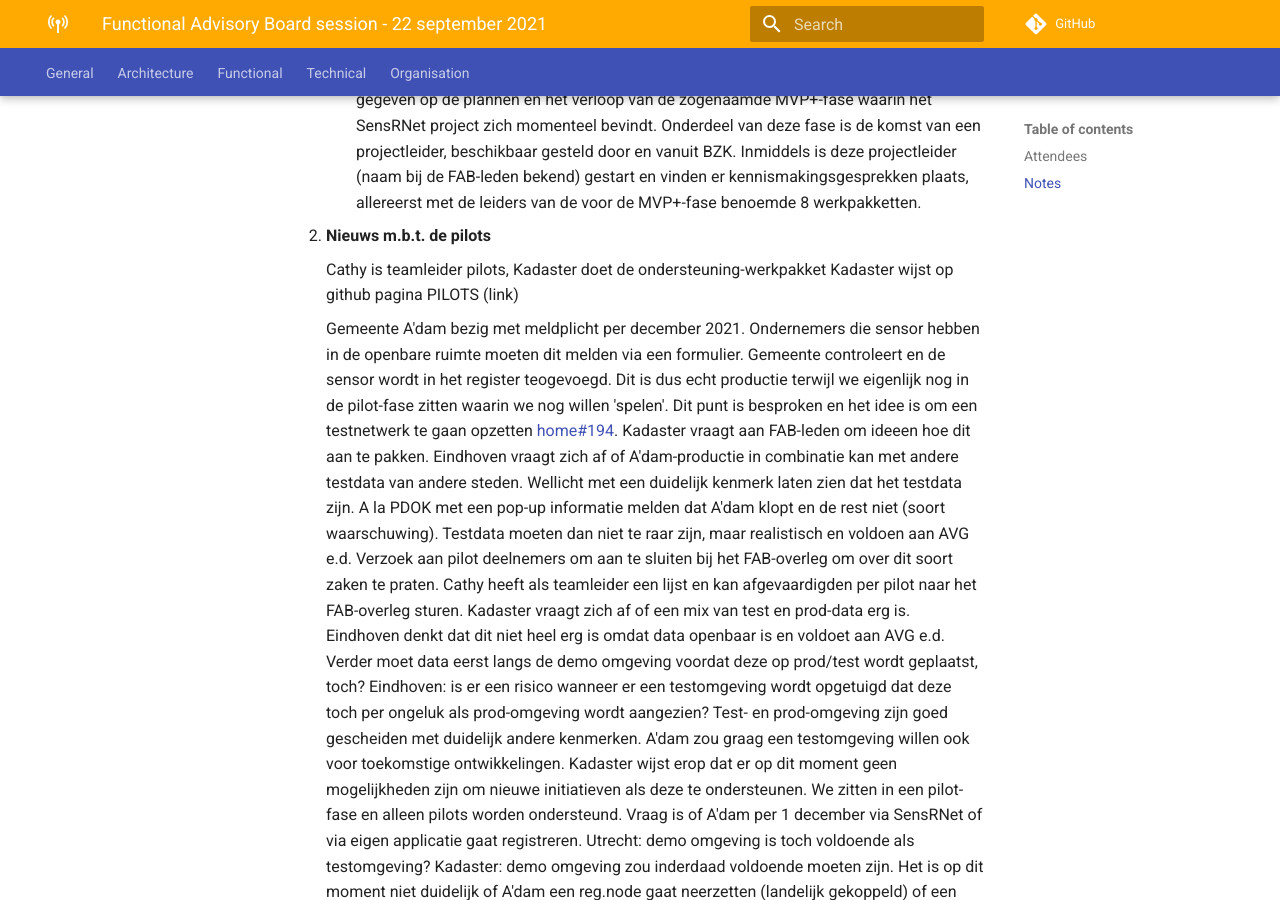
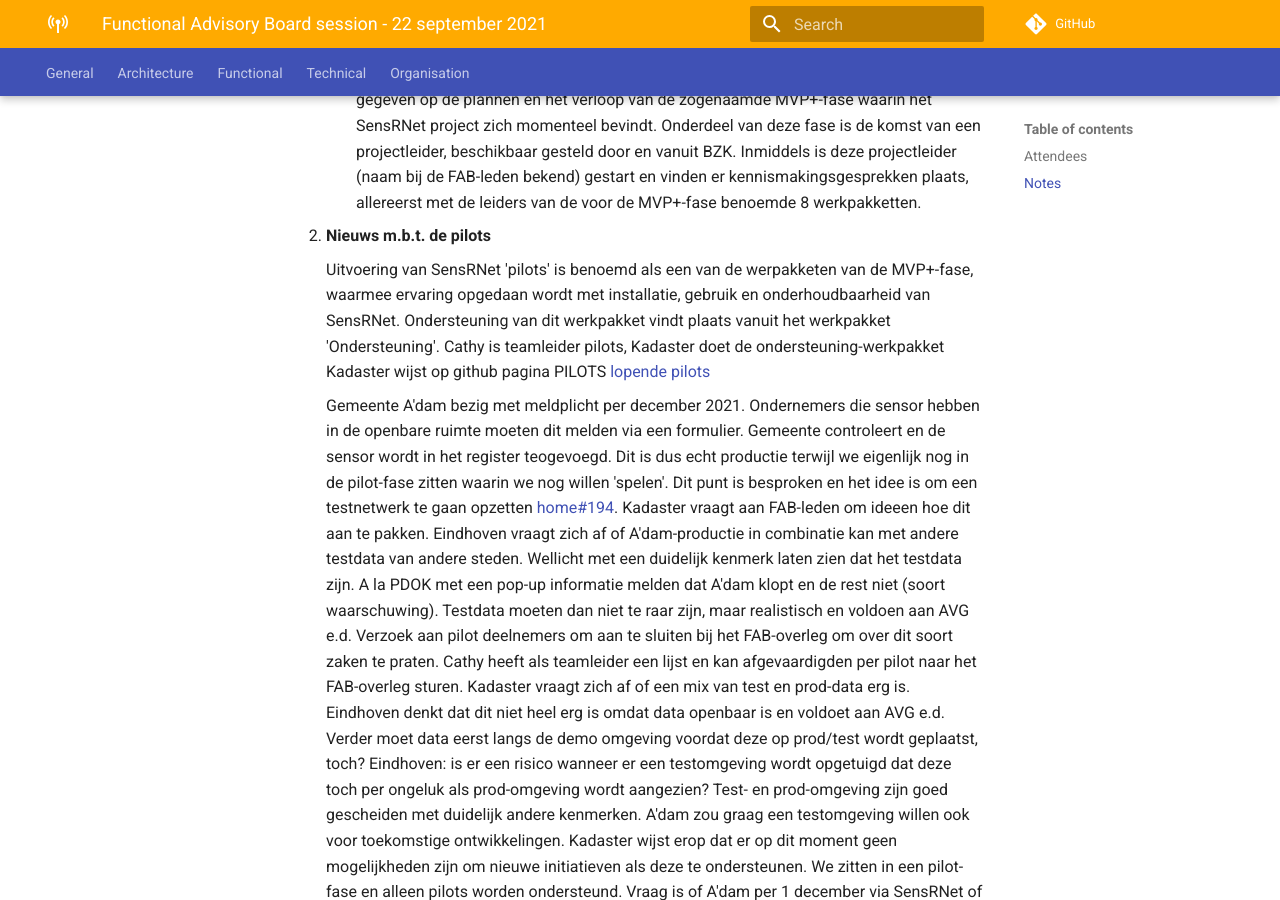
Before and after one commit to kadaster-labs/sensrnet-home, an MkDocs documentation site: the page built from docs/notes/2021-09-22-FAB-notes.md, in a window 1280 px wide and 900 px high, scrolled down 783 px. Built offline with MkDocs 1.6.1 and Material for MkDocs 9.7.7, drawn with Linux system fonts in a browser that asks for light colours; comment, search, counter and statistics services are not loaded.

Commit message:
Update 2021-09-22-FAB-notes.md

```diff
--- a/docs/notes/2021-09-22-FAB-notes.md
+++ b/docs/notes/2021-09-22-FAB-notes.md
@@ -26,9 +26,9 @@ Onderwerpen:
 
 2. **Nieuws m.b.t. de pilots**
 
-
+     Uitvoering van SensRNet 'pilots' is benoemd als een van de werpakketen van de MVP+-fase, waarmee ervaring opgedaan wordt met installatie, gebruik en onderhoudbaarheid van SensRNet. Ondersteuning van dit werkpakket vindt plaats vanuit het werkpakket 'Ondersteuning'.
      Cathy is teamleider pilots, Kadaster doet de ondersteuning-werkpakket
-     Kadaster wijst op github pagina PILOTS (link)
+     Kadaster wijst op github pagina PILOTS [lopende pilots](https://kadaster-labs.github.io/sensrnet-home/Pilots/)
 
      Gemeente A'dam bezig met meldplicht per december 2021. Ondernemers die sensor hebben in de openbare ruimte moeten dit melden via een formulier. Gemeente controleert en de sensor wordt in het register teogevoegd. Dit is dus echt productie terwijl we eigenlijk nog in de pilot-fase zitten waarin we nog willen 'spelen'. Dit punt is besproken en het idee is om een testnetwerk te gaan opzetten [home#194](https://github.com/kadaster-labs/sensrnet-home/issues/194).
      Kadaster vraagt aan FAB-leden om ideeen hoe dit aan te pakken. Eindhoven vraagt zich af of A'dam-productie in combinatie kan met andere testdata van andere steden.
```
